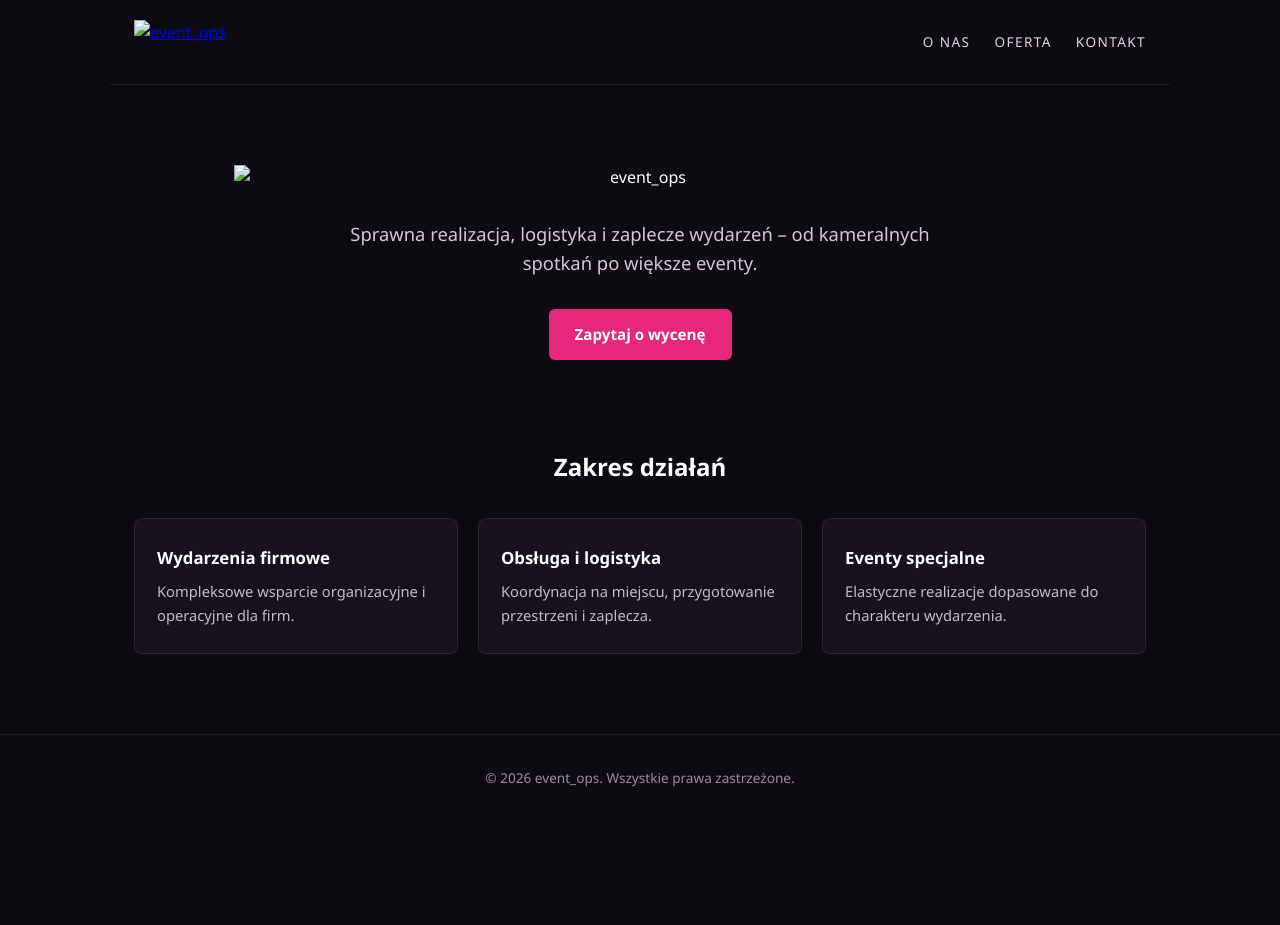
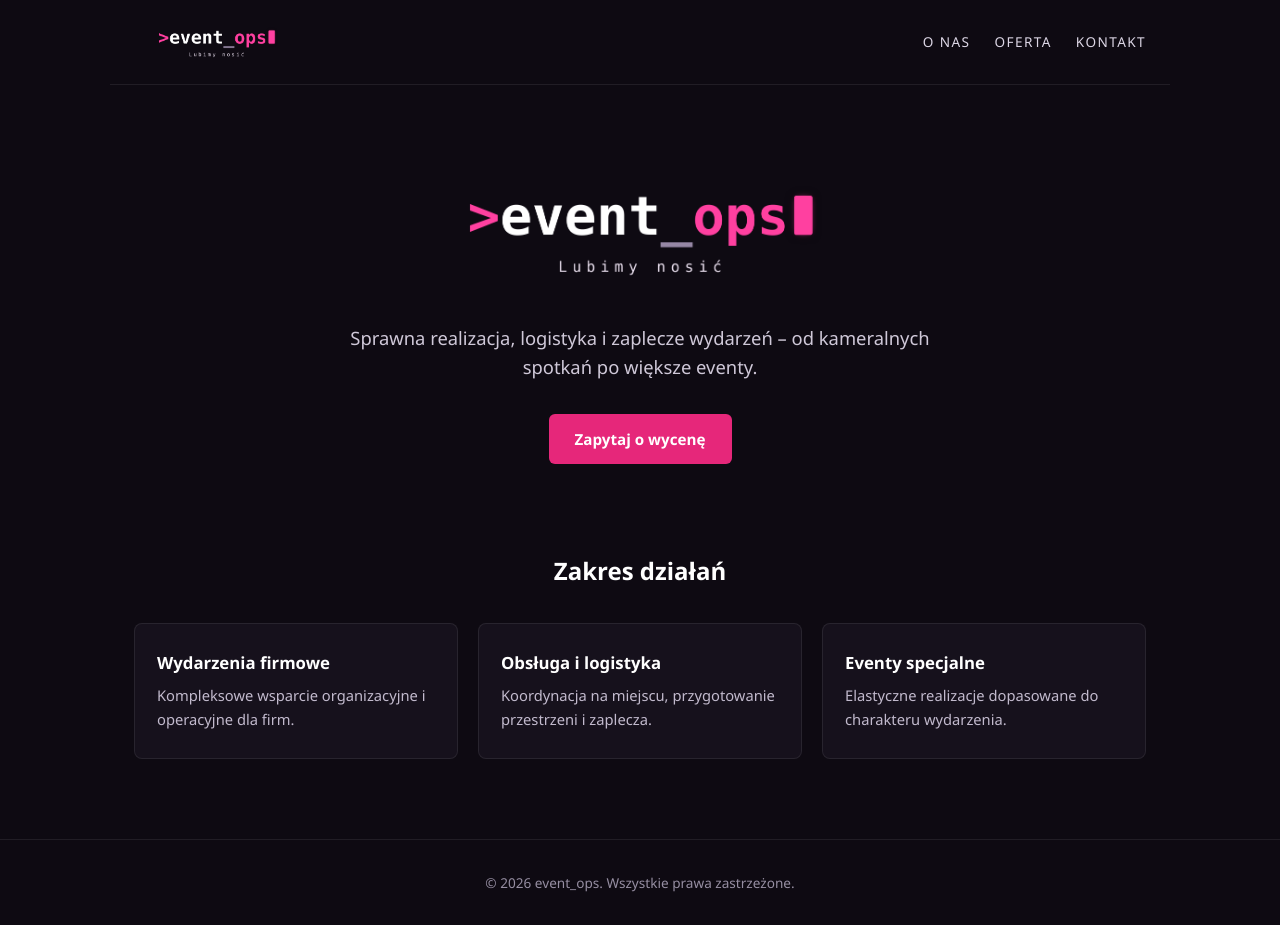
Before and after one commit to MatizEO/eventops, a plain HTML site: page index.html in a window 1280 px wide. Before the commit the page ends 821 px from the top, so only its background shows below. Drawn offline with Linux system fonts and the light colour scheme.

Commit message:
Update index.html

```diff
--- a/index.html
+++ b/index.html
@@ -113,7 +113,7 @@
 <body>
 
     <header>
-        <a href="#"><img src="logo-clean.png" alt="event_ops" class="brand-logo"></a>
+        <a href="#"><img src="logot.png" alt="event_ops" class="brand-logo"></a>
         <nav>
             <a href="#o-nas">O nas</a>
             <a href="#oferta">Oferta</a>
@@ -122,7 +122,7 @@
     </header>
 
     <section class="hero" id="o-nas">
-        <img src="logo-clean.png" alt="event_ops" class="hero-logo">
+        <img src="logot.png" alt="event_ops" class="hero-logo">
         <p>Sprawna realizacja, logistyka i zaplecze wydarzeń – od kameralnych spotkań po większe eventy.</p>
         <a href="mailto:kontakt@eventops.pl" class="btn">Zapytaj o wycenę</a>
     </section>
```
